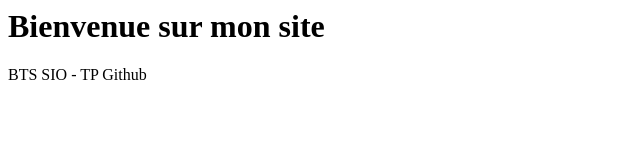
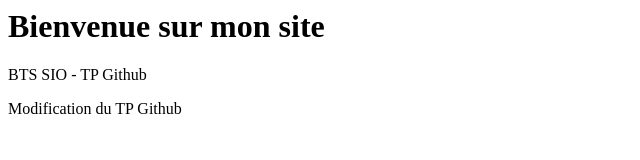
Before and after one commit to xxAd568/tp-github, a plain HTML site: page index.html in a window 1280 px wide. Shown: the whole page, without its empty margins (0-640 px from the left). Drawn offline with Linux system fonts and the light colour scheme.

Commit message:
modification du site

```diff
--- a/index.html
+++ b/index.html
@@ -8,6 +8,8 @@
 
 <h1>Bienvenue sur mon site </h1>
 <p> BTS SIO - TP Github </p>
+<p>Modification du TP Github</p>
+
 
 </body>
 </html>
```
